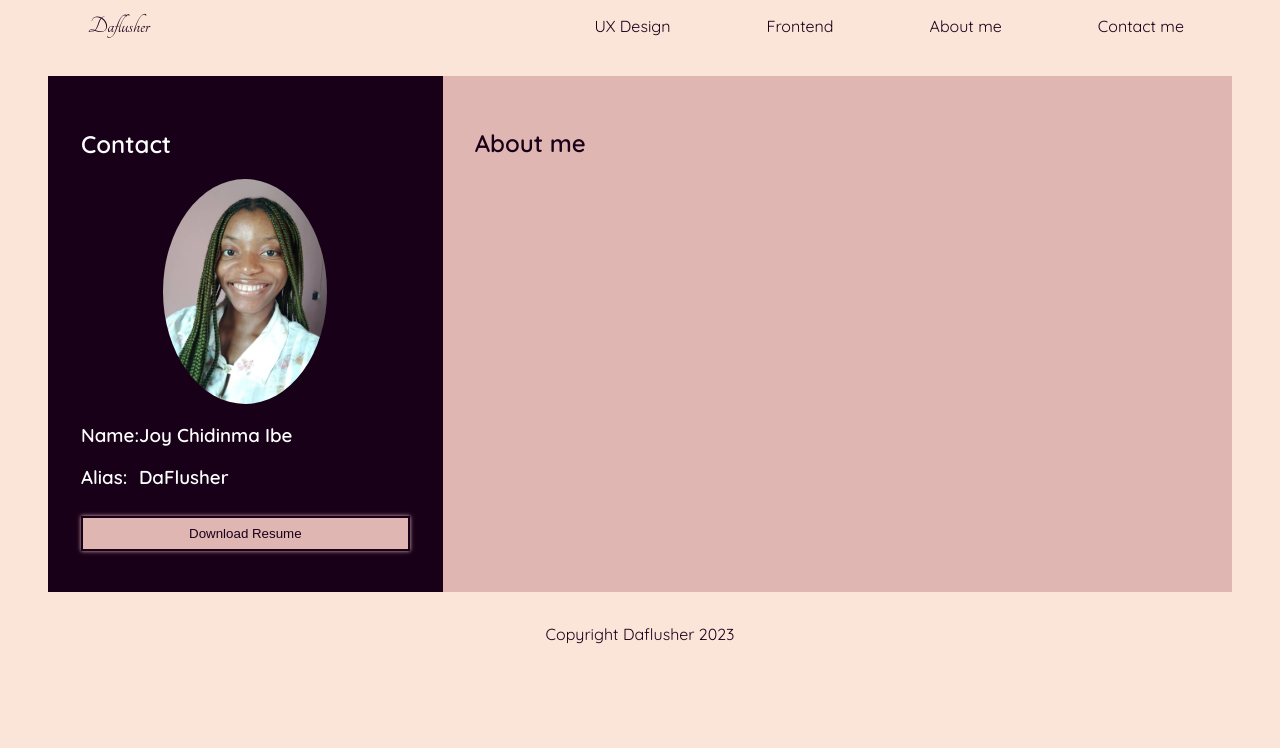
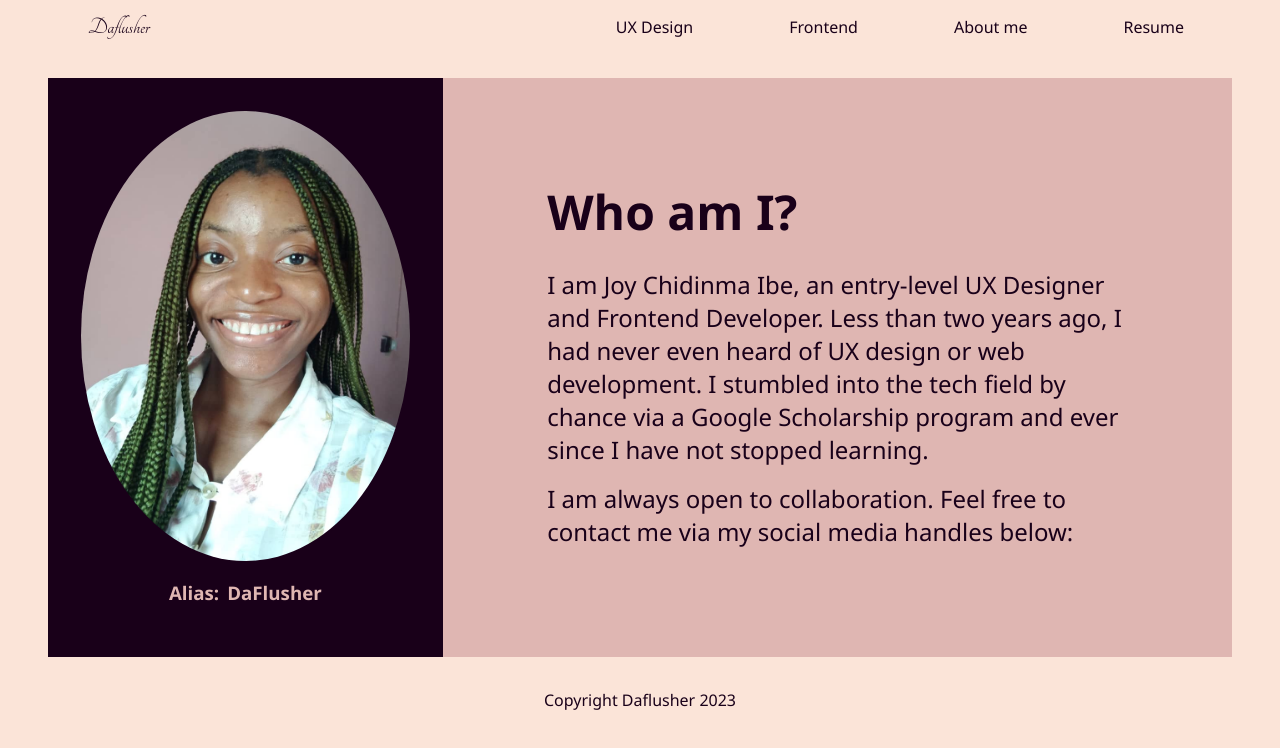
Before and after one commit to DaFlusher/daflusher, a React (Create React App) app: page /about-me in a window 1280 px wide. Shown: the top 748 px of the page. Built offline with nearby package versions, Linux system fonts and the light colour scheme.

Commit message:
Final look for about page before adding media link

```diff
--- a/src/App.css
+++ b/src/App.css
@@ -3,7 +3,8 @@ body{
     margin: 0;
     padding: 0;
     background-color:#fbe4d8 ;
-    font-family: 'Quicksand', sans-serif;
+    font-family: 'Segoe UI', Tahoma, Geneva, Verdana, sans-serif;
+    font-size: 1rem;
     height: 100vh;
     color:#190019;
 
@@ -116,17 +117,23 @@ body{
     display: grid;
     border: 1px solid #190019;
     background-color: #190019;
-    color: white;
+    color: #dfb6b2;
     padding: 2rem;
 }
 
 .about{
     background-color: #dfb6b2;
     padding: 2rem;
+    display: flex;
+    flex-direction: column;
+    justify-content: center;
+
 }
 
 .contact-text{
     display: flex;
+    justify-content: center;
+
 }
 
 .resume{
@@ -135,6 +142,26 @@ body{
     padding: 0.5rem;
     background-color: #dfb6b2;
     color: #190019;
-    box-shadow: 0 0 4px #dfb6b2;
+
     border: 2px solid #190019;
 }
+
+.resume:hover{
+    cursor: pointer;
+    box-shadow: 0 0 4px #dfb6b2;
+
+}
+
+.about-header{
+    font-size: 3em;
+    margin: 0 auto;
+    padding: 0 0 1rem 0;
+    width: 80%;
+
+}
+.about-text{
+    width: 80%;
+    margin: 0 auto;
+    padding: 0.5rem 0;
+    font-size: 1.5rem;
+}
--- a/src/App.js
+++ b/src/App.js
@@ -4,7 +4,7 @@ import Home from './Components/Home';
 import UxDesign from './Components/UxDesign';
 import Hero from './Components/Hero';
 import About from './Components/About';
-import Contact from './Components/Contact';
+import Resume from './Components/Resume';
 import Frontend from './Components/Frontend';
 import Footer from './Components/Footer';
 
@@ -22,7 +22,7 @@ function App() {
                 <Route path= "/ux-design" element={<UxDesign/>}/>
                 <Route path= "/front-end" element={<Frontend/>}/>
                 <Route path='/about-me' element={<About/>}/>
-                <Route path='/contact-me' element={<Contact/>}/>
+                <Route path='/my-resume' element={<Resume/>}/>
             </Routes>
 
 
--- a/src/Components/About.js
+++ b/src/Components/About.js
@@ -6,29 +6,31 @@ const About = () => {
             <Nav/>
                 <div className="about-grid">
                     <section className="contact">
-                        <h1>Contact</h1>
 
-                        <img src={require('./daflusher.jpg')} alt="Joy Ibe" style={{width:'50%', margin:'0 auto',borderRadius:'50%'}}/>
+                        <img src={require('./daflusher.jpg')} alt="Joy Ibe" style={{width:'100%', margin:'0 auto',borderRadius:'50%'}}/>
 
                         <div className="contact-text">
-                            <div className="inline-title">
-                                <h3 className="contact-subtext">Name: </h3>
-                                <h3 className="contact-subtext">Alias: </h3>
+                            <div className="inline-title" style={{margin:'0 0.5rem 0 0'}}>
+                                <h3 className="contact-subtext">Alias:</h3>
                             </div>
                             <div className="inline-text">
-                                <h3 className="contact-subtext"> Joy Chidinma Ibe</h3>
-                                <h3 className="contact-subtext"> DaFlusher</h3>
+
+                                <h3 className="contact-subtext">DaFlusher</h3>
                             </div>
 
 
                         </div>
 
-                        <button className="resume" type="button" name="resume">Download Resume</button>
 
                     </section>
 
                     <section className="about">
-                        <h1>About me</h1>
+                        <h1 className="about-header">Who am I?</h1>
+                        <p className="about-text">I am Joy Chidinma Ibe, an entry-level UX Designer and Frontend Developer. Less than two years ago, I had never even heard of UX design or web development. I stumbled into the tech field by chance via a Google Scholarship program and ever since I have not stopped learning. </p>
+
+                        <p className="about-text">I am always open to collaboration. Feel free to contact me via my social media handles below:</p>
+
+
                     </section>
                 </div>
 
--- a/src/Components/Nav.js
+++ b/src/Components/Nav.js
@@ -14,7 +14,7 @@ const Nav = () => {
                             <Link to='/ux-design' className='link'>UX Design</Link>
                             <Link to='/front-end' className='link'>Frontend</Link>
                             <Link to='/about-me' className='link'>About me</Link>
-                            <Link to='/contact-me' className='link'>Contact me</Link>
+                            <Link to='/my-resume' className='link'>Resume</Link>
                         </div>
 
                     </ul>
--- a/src/Components/Contact.js
+++ b/src/Components/Resume.js
@@ -1,15 +1,15 @@
 import Nav from "./Nav";
 import Footer from "./Footer";
 
-const Contact = () => {
+const Resume = () => {
     return (
         <div>
             <Nav/>
 
-                <h1>Contact me</h1>
+                <h1>My Resume</h1>
             <Footer/>
         </div>
      );
 }
 
-export default Contact;
+export default Resume;
```
